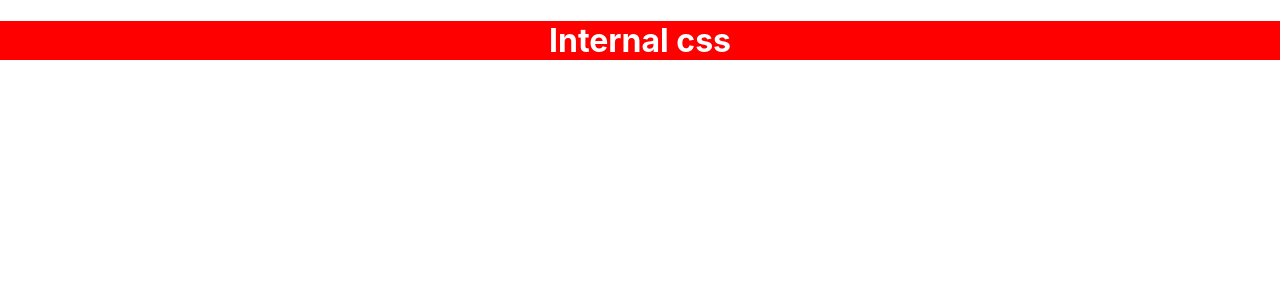
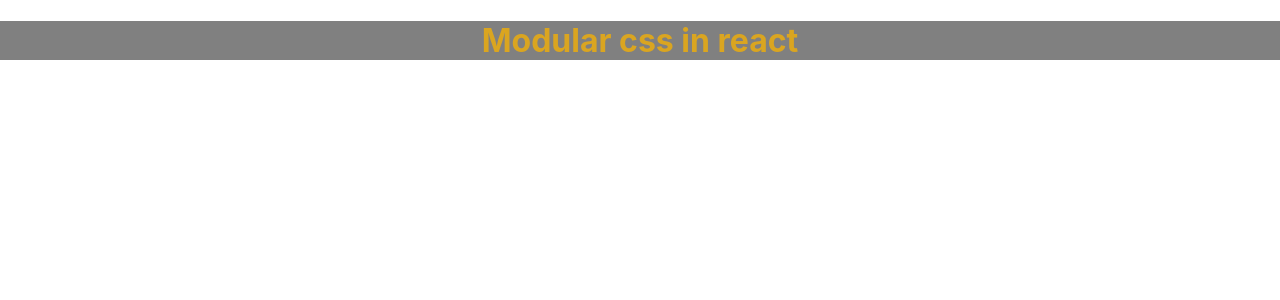
Before and after one commit to abinash0013/learning-ReactJs, a React (Create React App) app: page / in a window 1280 px wide. Shown: the top 300 px of the page. Built offline with nearby package versions, Linux system fonts and the light colour scheme.

Commit message:
style third using modular css in react

```diff
--- a/src/App.js
+++ b/src/App.js
@@ -1,24 +1,34 @@
 import React, { Component, useEffect, useState } from "react";
 import logo from "./logo.svg";
 import "./App.css";
-import User from "./User";
-import "./Style.css";
+// import "./Style.css";
+// import User from "./User";
 // import Login from "./Login";
 // import Profile from "./Profile";
 // import Student from "./Student";
+import style from "./Modular.module.css";
 
-// internal style in react //
+// 3 modular style in react //
 function App() {
     return (
         <div className="App">
-            <h1 style={{ backgroundColor: "red", color: "white" }}>
-                Internal css
-            </h1>
+            <h1 className={style.success}>Modular css in react</h1>
         </div>
     );
 }
 
-// external style in react //
+// 2 internal style in react //
+// function App() {
+//     return (
+//         <div className="App">
+//             <h1 style={{ backgroundColor: "red", color: "white" }}>
+//                 Internal css
+//             </h1>
+//         </div>
+//     );
+// }
+
+// 1 external style in react //
 // function App() {
 //     return (
 //         <div className="App">
--- /dev/null
+++ b/src/Modular.module.css
@@ -0,0 +1,4 @@
+.success {
+    color: goldenrod;
+    background-color: gray;
+}
```
